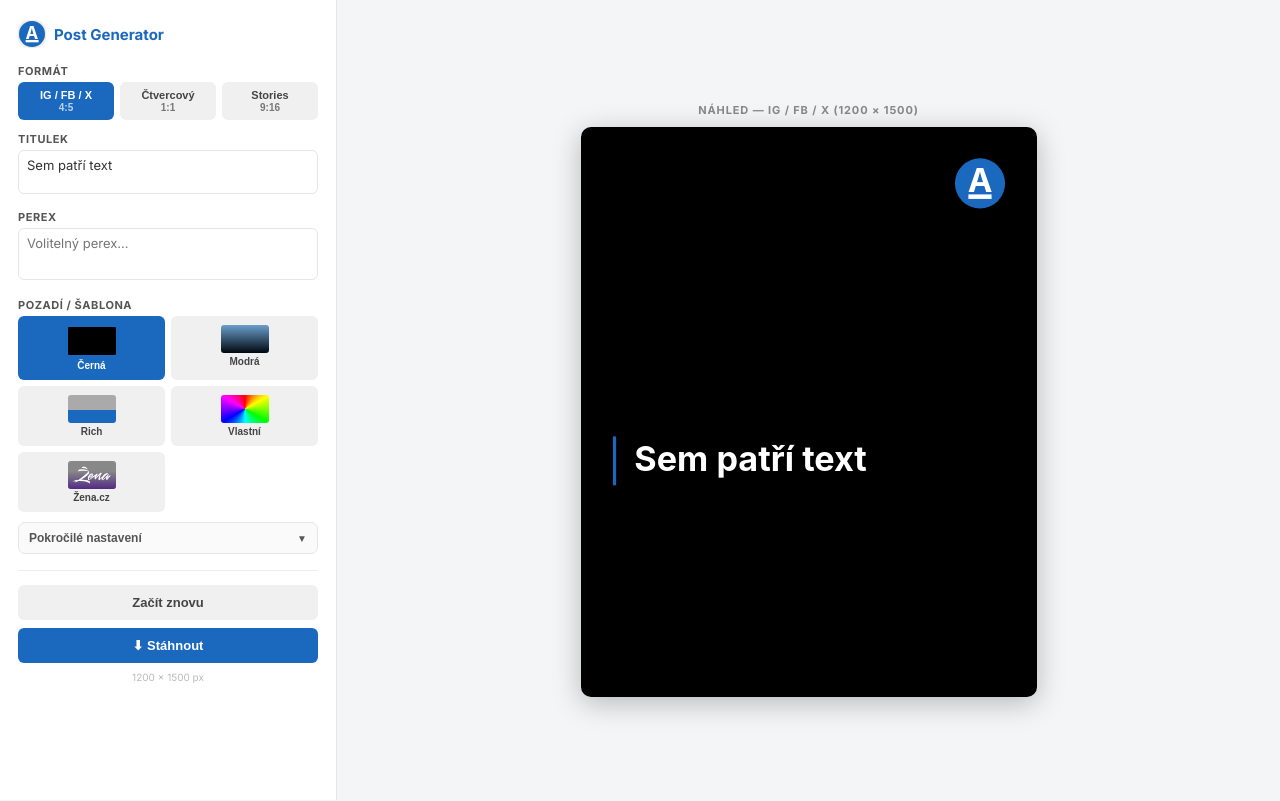
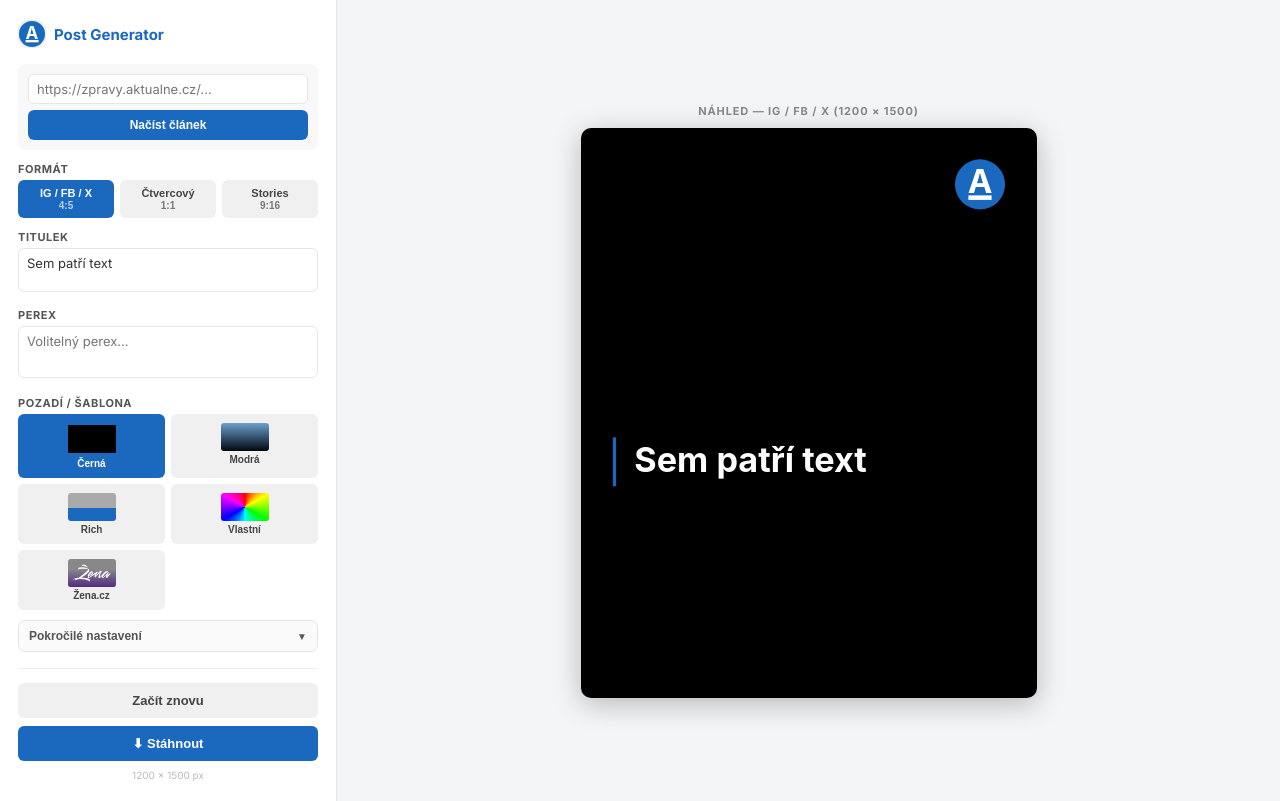
Before and after one commit to petrvnoucek-maker/Post-generator, a React (Vite) app: page / in a window 1280 px wide. Built offline with nearby package versions, Linux system fonts and the light colour scheme.

Commit message:
Update App.jsx
přidání pole pro URL

```diff
--- a/src/App.jsx
+++ b/src/App.jsx
@@ -496,12 +496,41 @@ function ZenaControls({ st, dispatch, onImageUpload, t }) {
   );
 }
 
-function Controls({ st, dispatch, onImageUpload, autoResize, selectAll, t, mobile }) {
+function ArticleLoader({ onLoad, t, mobile }) {
+  const [url, setUrl]         = useState("");
+  const [loading, setLoading] = useState(false);
+  const [msg, setMsg]         = useState(null); // { type:"err"|"ok", text }
+  const go = async () => {
+    const v = url.trim();
+    if (!v || loading) return;
+    setLoading(true); setMsg(null);
+    const r = await onLoad(v);
+    setLoading(false);
+    if (!r.ok) setMsg({ type:"err", text: r.error || "Načtení selhalo." });
+    else setMsg({ type:"ok", text: r.noImage ? "Načteno (článek bez hlavní fotky)." : "Článek načten." });
+  };
+  return (
+    <div style={mkCard(t)}>
+      <input type="url" value={url} onChange={e => setUrl(e.target.value)}
+        onKeyDown={e => { if (e.key === "Enter") go(); }}
+        placeholder="https://zpravy.aktualne.cz/…"
+        style={mkInp(t, mobile)} />
+      <button onClick={go} disabled={loading}
+        style={{ ...mkBtn(true, UI, t), width:"100%", marginTop:6, padding:"8px 0", opacity: loading ? 0.6 : 1, cursor: loading ? "default" : "pointer" }}>
+        {loading ? "Načítám…" : "Načíst článek"}
+      </button>
+      {msg && <div style={{ fontSize:11, color: msg.type === "err" ? "#d9534f" : t.textMuted, marginTop:6, lineHeight:1.4 }}>{msg.text}</div>}
+    </div>
+  );
+}
+
+function Controls({ st, dispatch, onImageUpload, onLoadArticle, autoResize, selectAll, t, mobile }) {
   const set = (key, val) => dispatch({ type:"SET", key, value:val });
   const B   = active => mkBtn(active, UI, t);
   const isPhotoMode = st.bgMode === "template3" || (st.bgMode === "custom" && st.customSub === "image") || st.bgMode === "templateZena";
   return (
     <>
+      <ArticleLoader onLoad={onLoadArticle} t={t} mobile={mobile} />
       <div style={mkLbl(t)}>Formát</div>
       <div style={{ display:"grid", gridTemplateColumns:"1fr 1fr 1fr", gap:6 }}>
         {FORMATS.map(f => (
@@ -825,6 +854,44 @@ export default function App() {
     reader.readAsDataURL(file);
   }, [st.fmt, buildOpts, previewMax]);
 
+  const loadFromArticle = useCallback(async (rawUrl) => {
+    let target = rawUrl.trim();
+    if (!/^https?:\/\//i.test(target)) target = "https://" + target;
+    try {
+      const resp = await fetch(`/api/fetch-og?url=${encodeURIComponent(target)}`);
+      const data = await resp.json().catch(() => ({}));
+      if (!resp.ok) return { ok:false, error: data.error || `Chyba ${resp.status}.` };
+
+      if (data.title) dispatch({ type:"SET", key:"headline", value: data.title });
+      if (data.perex) dispatch({ type:"SET", key:"subtext",  value: data.perex });
+      dispatch({ type:"SET", key:"photoCredit", value: data.credit || "" });
+
+      const photoMode = st.bgMode === "template3" || st.bgMode === "templateZena" ||
+                        (st.bgMode === "custom" && st.customSub === "image");
+
+      if (data.imageDataUrl) {
+        await new Promise((resolve, reject) => {
+          const img = new Image();
+          img.onload = () => {
+            imgRef.current = img;
+            dispatch({ type:"SET", key:"cropRect", value:null });
+            if (!photoMode) {
+              dispatch({ type:"SET", key:"bgMode",    value:"custom" });
+              dispatch({ type:"SET", key:"customSub", value:"image" });
+              dispatch({ type:"SET", key:"logoVariant", value:"blue" });
+            }
+            resolve();
+          };
+          img.onerror = () => reject(new Error("img"));
+          img.src = data.imageDataUrl;
+        }).catch(() => {});
+      }
+      return { ok:true, noImage: !data.imageDataUrl };
+    } catch {
+      return { ok:false, error:"Síťová chyba. Ověř, že connect-src v vercel.json je 'self'." };
+    }
+  }, [dispatch, st.bgMode, st.customSub]);
+
   const getCropDimensions = () => {
     const { w, h } = st.fmt;
     if (st.bgMode === "template3") return { cropW: w, cropH: Math.round(h * 0.55) };
@@ -853,7 +920,7 @@ export default function App() {
   };
 
   const hasImage      = !!imgRef.current;
-  const controlsProps = { st, dispatch, onImageUpload: handleImageUpload, autoResize, selectAll, t, mobile: isMobile };
+  const controlsProps = { st, dispatch, onImageUpload: handleImageUpload, onLoadArticle: loadFromArticle, autoResize, selectAll, t, mobile: isMobile };
   const previewProps  = { canvasRef, fmt: st.fmt, t, onImageUpload: handleImageUpload, onOpenCrop: () => setCropOpen(true), bgMode: st.bgMode, customSub: st.customSub, hasImage };
   const actionsProps  = { fmt: st.fmt, onReset: () => setConfirmReset(true), onExport: exportAs, t };
 
```
